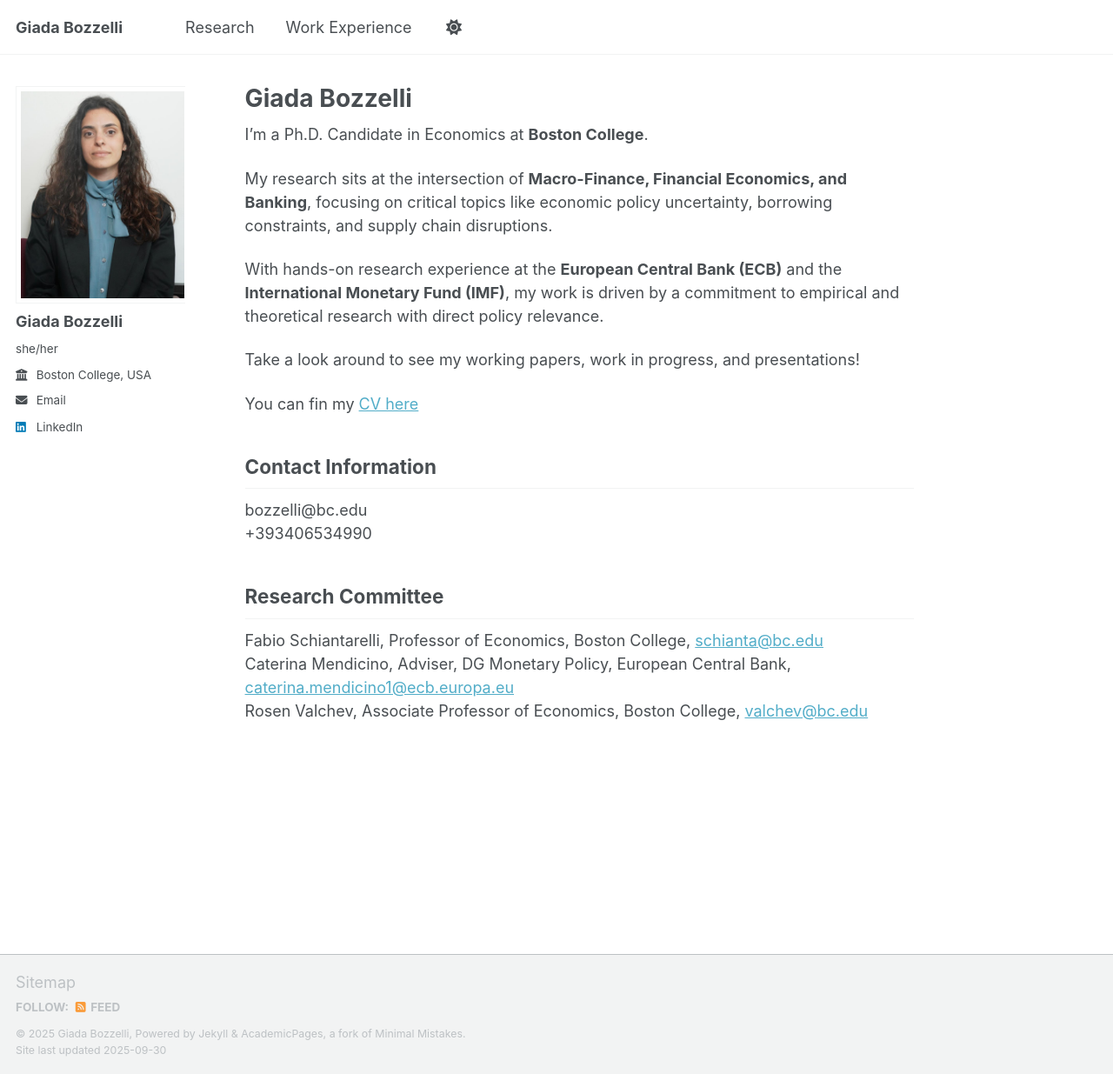
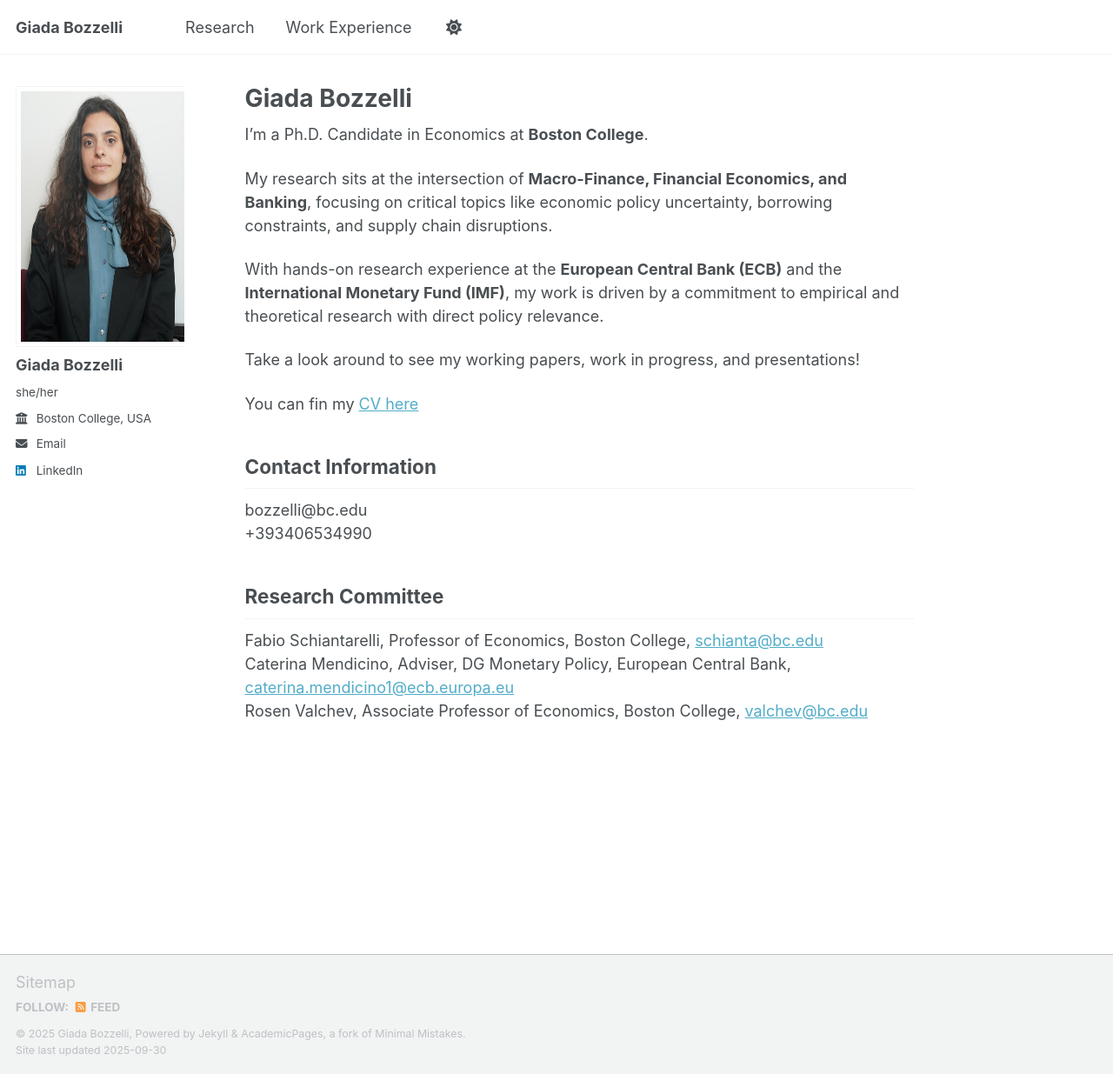
Before and after one commit to Gimmibozz/Gimmibozz.github.io, a Jekyll site: the page built from _pages/about.md, in a window 1280 px wide and 1235 px high. Shown: the whole window at 87% size. Built offline with Jekyll 4.4.1, drawn with Linux system fonts in a browser that asks for light colours; a script that is not in the unit is left out.

Commit message:
Update _sidebar.scss

```diff
--- a/_sass/layout/_sidebar.scss
+++ b/_sass/layout/_sidebar.scss
@@ -85,12 +85,12 @@
   vertical-align: top;
   width: 72px;
   // set width only, for non-square avatars
-  height: 72px;
+  height: 90px;
 
   @include breakpoint($large) {
     display: block;
     width: 250px;
-    height: 250px;
+    height: 300px;
   }
 
   img {
```
